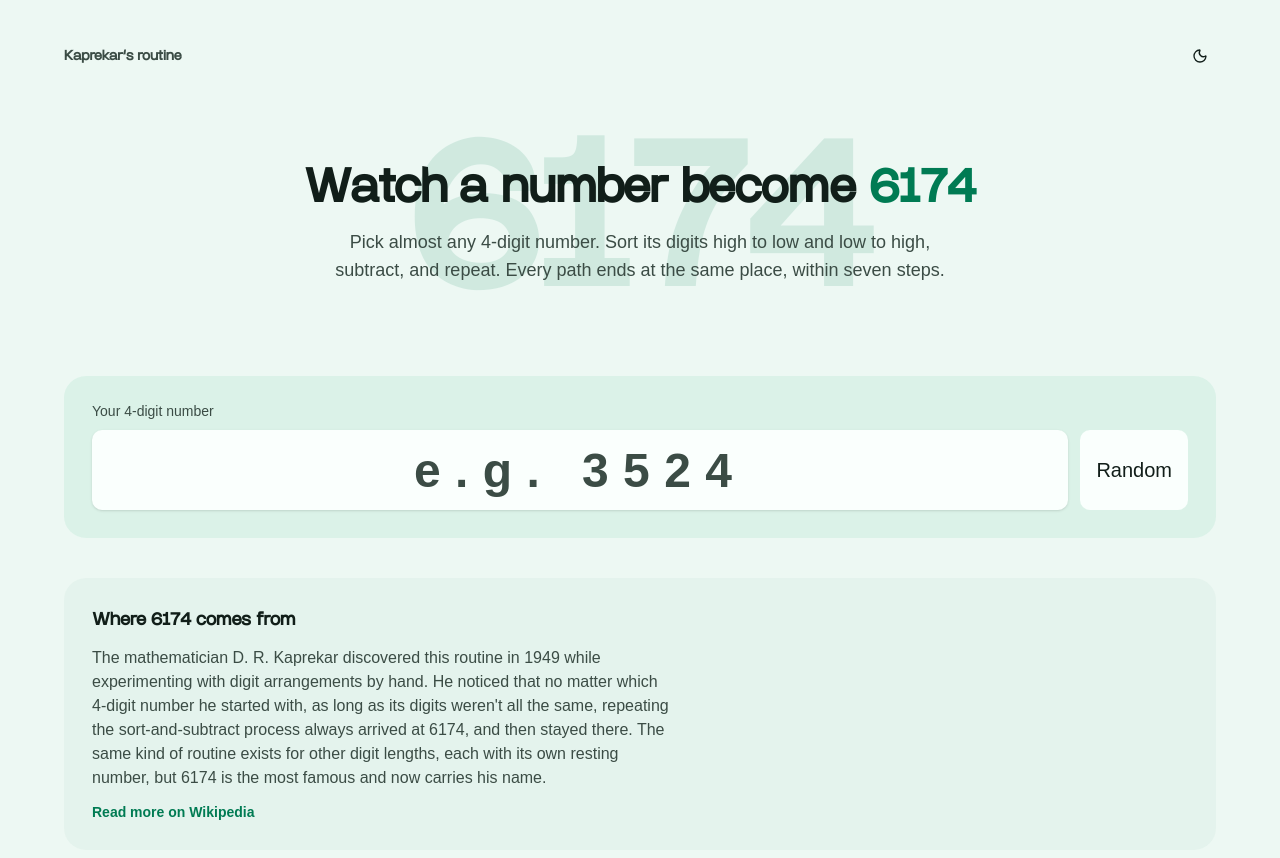
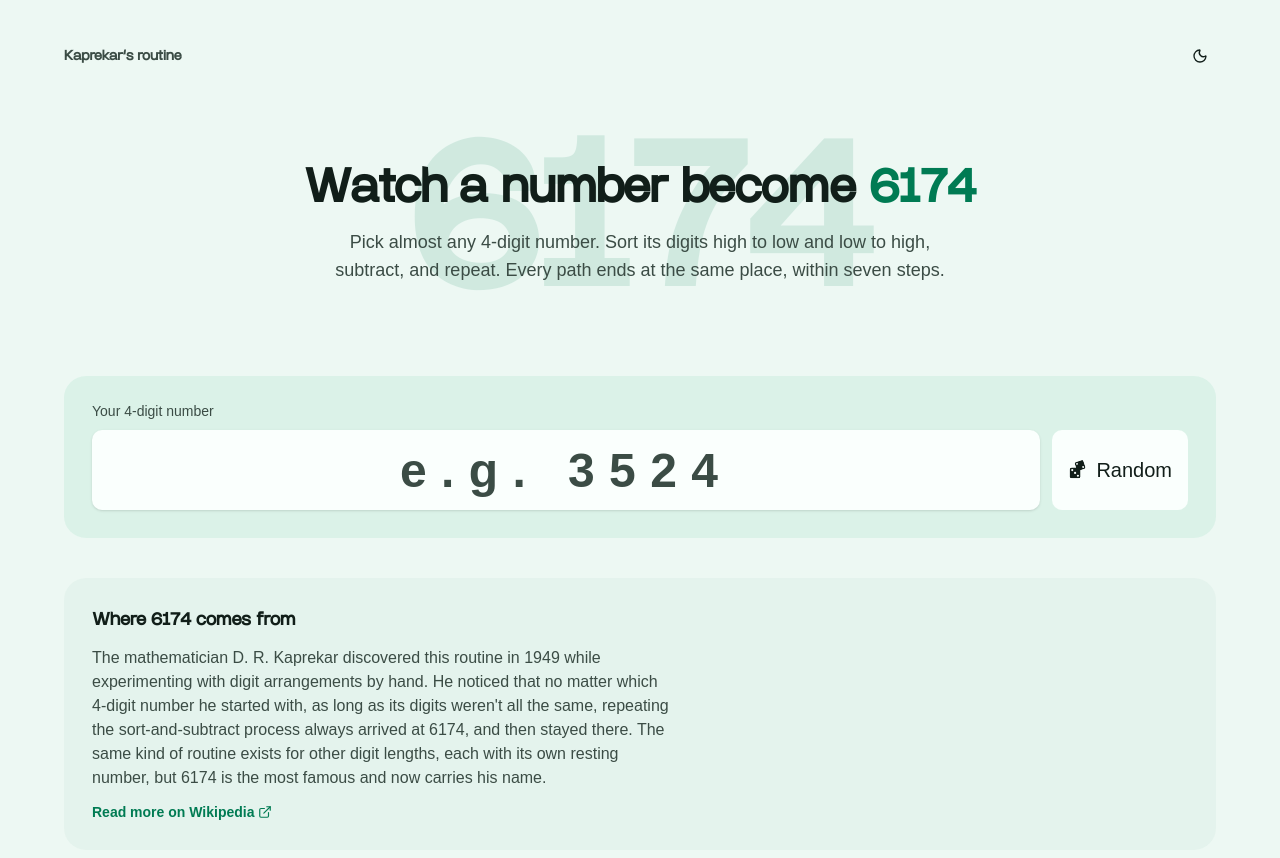
Before and after one commit to cr2007/kaprekars-constant, a React (Vite) app: page / in a window 1280 px wide. Shown: the top 858 px of the page. Built offline with nearby package versions, Linux system fonts and the light colour scheme.

Commit message:
feat(ui): add icons to buttons and links
Add a solid two-dice icon to the Random button. lucide-react has no
solid dice icon, so draw a custom two-die SVG for it.
Add a refresh icon to "Do one more round".
Add an external-link icon to the Wikipedia link.

```diff
--- a/src/App.tsx
+++ b/src/App.tsx
@@ -1,5 +1,7 @@
+import { ExternalLink, RotateCw } from 'lucide-react'
 import { useState } from 'react'
 import { BookSideToggle } from '@/components/book-side-toggle'
+import { SolidDiceIcon } from '@/components/icons/solid-dice-icon'
 import { KaprekarStepCard } from '@/components/kaprekar-step-card'
 import { ThemeToggle } from '@/components/theme-toggle'
 import { Alert, AlertDescription } from '@/components/ui/alert'
@@ -178,9 +180,10 @@ export default function App() {
                 type="button"
                 variant="outline"
                 size="lg"
-                className="h-14 border-0 bg-card px-4 md:h-16 md:text-lg xl:h-20 xl:text-xl"
+                className="h-14 gap-2 border-0 bg-card px-4 md:h-16 md:text-lg xl:h-20 xl:text-xl"
                 onClick={handleRandom}
               >
+                <SolidDiceIcon className="size-4 md:size-5" />
                 Random
               </Button>
             </div>
@@ -220,7 +223,13 @@ export default function App() {
                   <p className="text-sm text-muted-foreground">
                     Curious what happens if you keep going?
                   </p>
-                  <Button type="button" variant="secondary" onClick={handleGoFurther}>
+                  <Button
+                    type="button"
+                    variant="secondary"
+                    className="gap-2"
+                    onClick={handleGoFurther}
+                  >
+                    <RotateCw className="size-4" aria-hidden />
                     Do one more round
                   </Button>
                 </div>
@@ -260,9 +269,10 @@ export default function App() {
               href="https://en.wikipedia.org/wiki/6174_(number)"
               target="_blank"
               rel="noreferrer"
-              className="text-sm font-semibold text-primary underline-offset-4 hover:underline"
+              className="inline-flex items-center gap-1 text-sm font-semibold text-primary underline-offset-4 hover:underline"
             >
               Read more on Wikipedia
+              <ExternalLink className="size-3.5" aria-hidden />
               <span className="sr-only"> (opens in a new tab)</span>
             </a>
           </section>
--- /dev/null
+++ b/src/components/icons/solid-dice-icon.tsx
@@ -0,0 +1,43 @@
+import { useId } from 'react'
+
+interface SolidDiceIconProps {
+  className?: string
+}
+
+/**
+ * Two overlapping filled dice, drawn as a 24x24 SVG to match lucide's
+ * sizing conventions. This mirrors lucide's own `Dices` icon (two dice, to
+ * suggest randomness) but filled solid, since lucide-react ships stroke
+ * icons only and has no solid variant.
+ *
+ * Each die's pips are cut from its fill with an SVG mask rather than drawn
+ * in a background color, so the icon reads correctly over any button
+ * background. The back die is a rotated copy of the same shape, drawn
+ * first so the front die naturally overlaps it.
+ */
+export function SolidDiceIcon({ className }: SolidDiceIconProps) {
+  const id = useId()
+  const backMaskId = `${id}-back`
+  const frontMaskId = `${id}-front`
+
+  return (
+    <svg viewBox="0 0 24 24" className={className} aria-hidden focusable="false">
+      <mask id={backMaskId} maskUnits="userSpaceOnUse">
+        <rect x="9" y="1" width="11" height="11" rx="2.2" fill="white" />
+        <circle cx="11.6" cy="3.6" r="1.15" fill="black" />
+        <circle cx="17.4" cy="9.4" r="1.15" fill="black" />
+      </mask>
+      <mask id={frontMaskId} maskUnits="userSpaceOnUse">
+        <rect x="2" y="9" width="13" height="13" rx="2.6" fill="white" />
+        <circle cx="5.1" cy="12.1" r="1.3" fill="black" />
+        <circle cx="8.5" cy="15.5" r="1.3" fill="black" />
+        <circle cx="11.9" cy="18.9" r="1.3" fill="black" />
+      </mask>
+
+      <g transform="rotate(-18 14.5 6.5)">
+        <rect x="9" y="1" width="11" height="11" rx="2.2" fill="currentColor" mask={`url(#${backMaskId})`} />
+      </g>
+      <rect x="2" y="9" width="13" height="13" rx="2.6" fill="currentColor" mask={`url(#${frontMaskId})`} />
+    </svg>
+  )
+}
```
